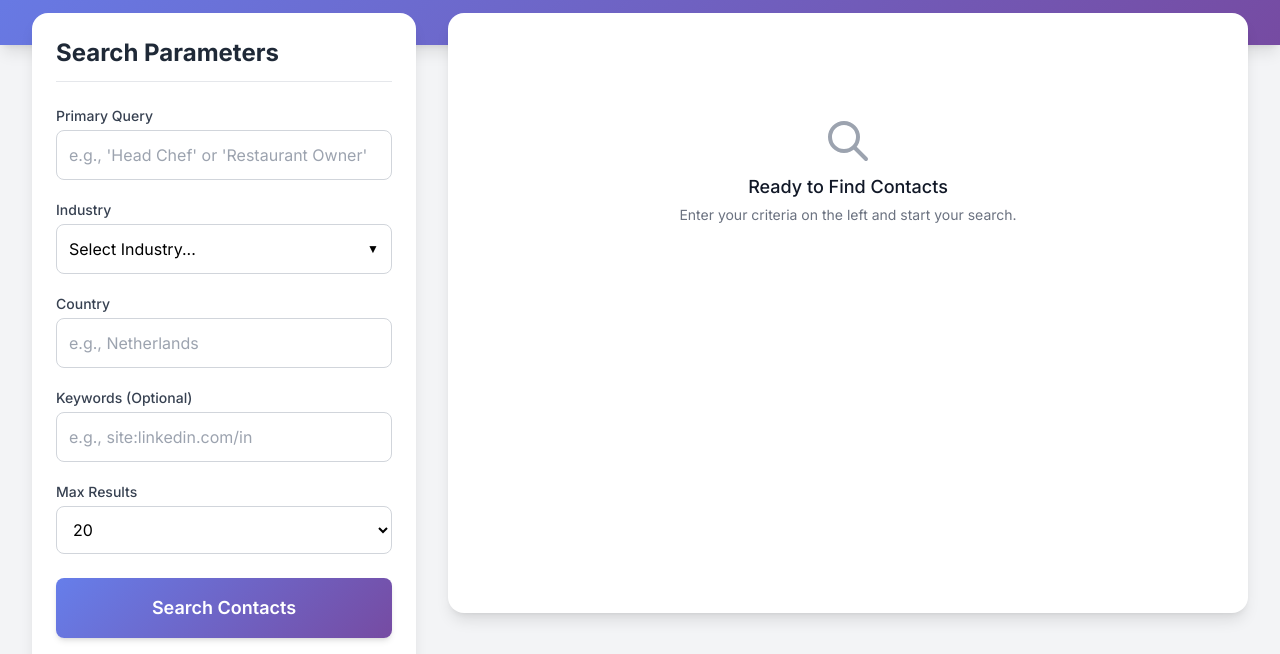
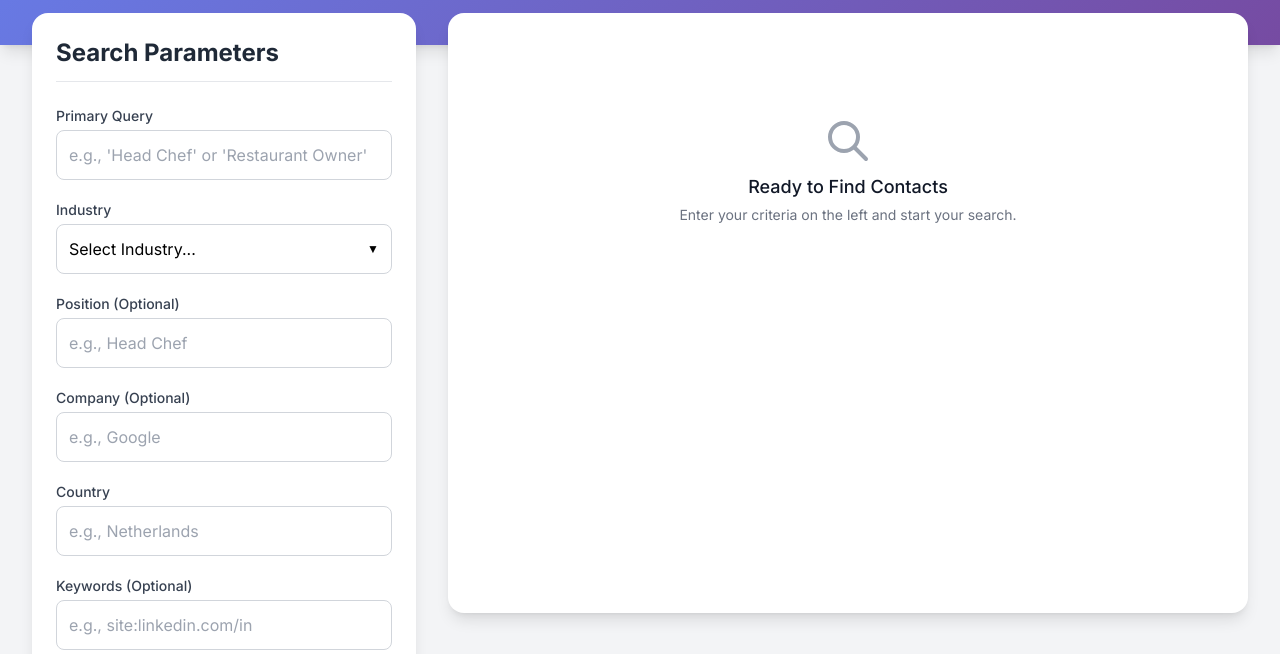
Before and after one commit to AntonCapusta25/Leads-Scraper-AF, a plain HTML site: page frontend/index.html in a window 1280 px wide. Shown: the part 135-789 px from the top of the page. Drawn offline with nearby package versions, Linux system fonts and the light colour scheme; no server answers.

Commit message:
Update index.html

```diff
--- a/frontend/index.html
+++ b/frontend/index.html
@@ -80,7 +80,7 @@
                                 <div class="form-group">
                                     <label for="industry" class="block text-sm font-medium text-gray-700 mb-1">Industry</label>
                                     <div class="relative dropdown" id="industryDropdown">
-                                        <button type="button" class="w-full p-3 border border-gray-300 rounded-lg text-left flex justify-between items-center bg-white" onclick="toggleDropdown('industryDropdown')">
+                                        <button type="button" class="dropdown-button w-full p-3 border border-gray-300 rounded-lg text-left flex justify-between items-center bg-white" onclick="toggleDropdown('industryDropdown')">
                                             <span>Select Industry...</span><span class="text-xs">▼</span>
                                         </button>
                                         <div class="dropdown-menu absolute z-10 w-full bg-white rounded-lg shadow-lg border mt-1 max-h-60 overflow-y-auto">
@@ -93,6 +93,17 @@
                                         </div>
                                     </div>
                                 </div>
+
+                                <!-- FIXED: Added missing Position and Company fields -->
+                                <div class="form-group">
+                                    <label for="position" class="block text-sm font-medium text-gray-700 mb-1">Position (Optional)</label>
+                                    <input type="text" id="position" class="w-full p-3 border border-gray-300 rounded-lg focus:ring-2 focus:ring-indigo-500 focus:border-indigo-500" placeholder="e.g., Head Chef">
+                                </div>
+                                <div class="form-group">
+                                    <label for="company" class="block text-sm font-medium text-gray-700 mb-1">Company (Optional)</label>
+                                    <input type="text" id="company" class="w-full p-3 border border-gray-300 rounded-lg focus:ring-2 focus:ring-indigo-500 focus:border-indigo-500" placeholder="e.g., Google">
+                                </div>
+
 
                                 <div class="form-group">
                                     <label for="country" class="block text-sm font-medium text-gray-700 mb-1">Country</label>
@@ -333,6 +344,7 @@
         }
 
         function escapeHtml(text) {
+            if (text === null || text === undefined) return '';
             const div = document.createElement('div');
             div.textContent = text;
             return div.innerHTML;
```
